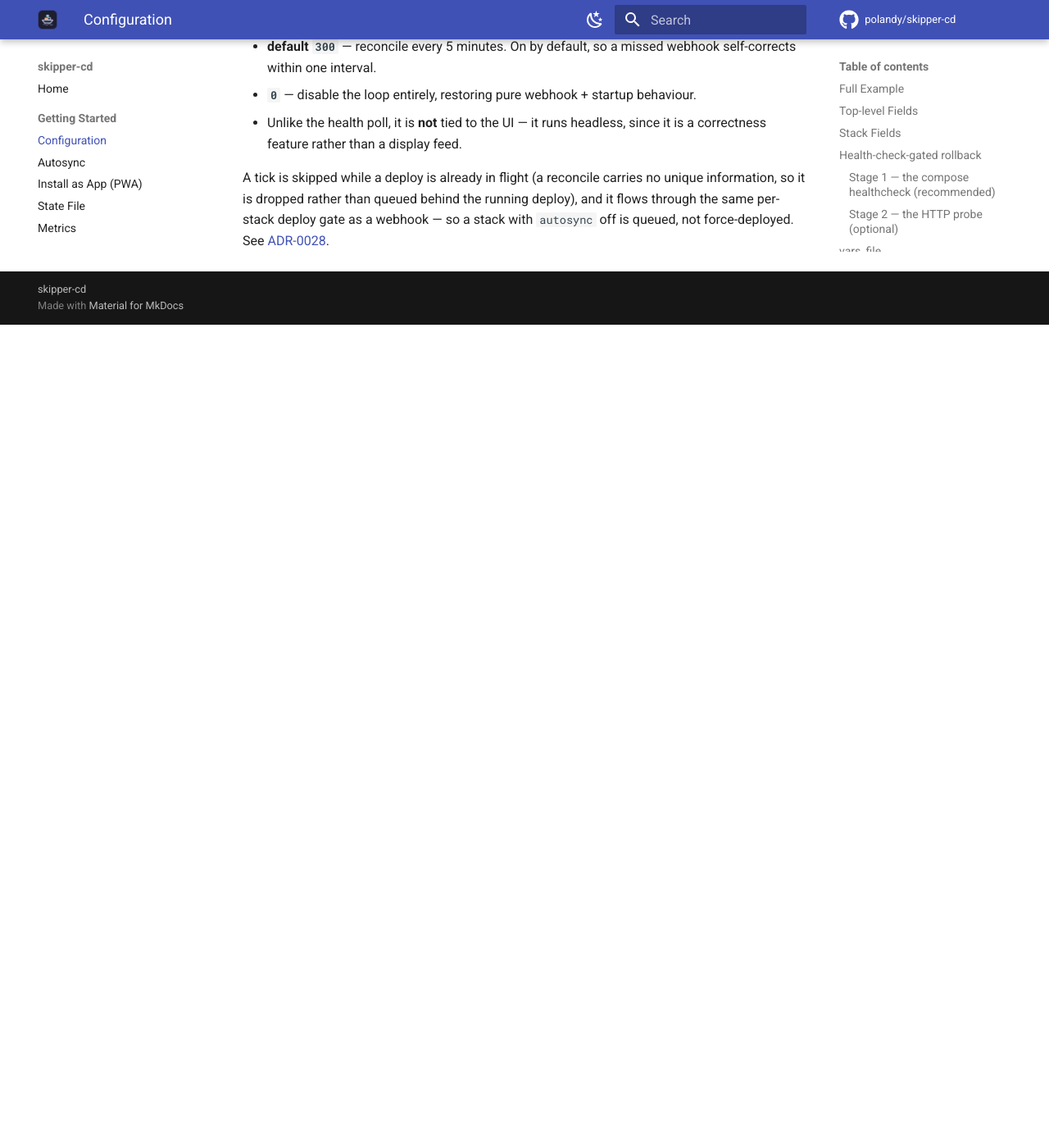
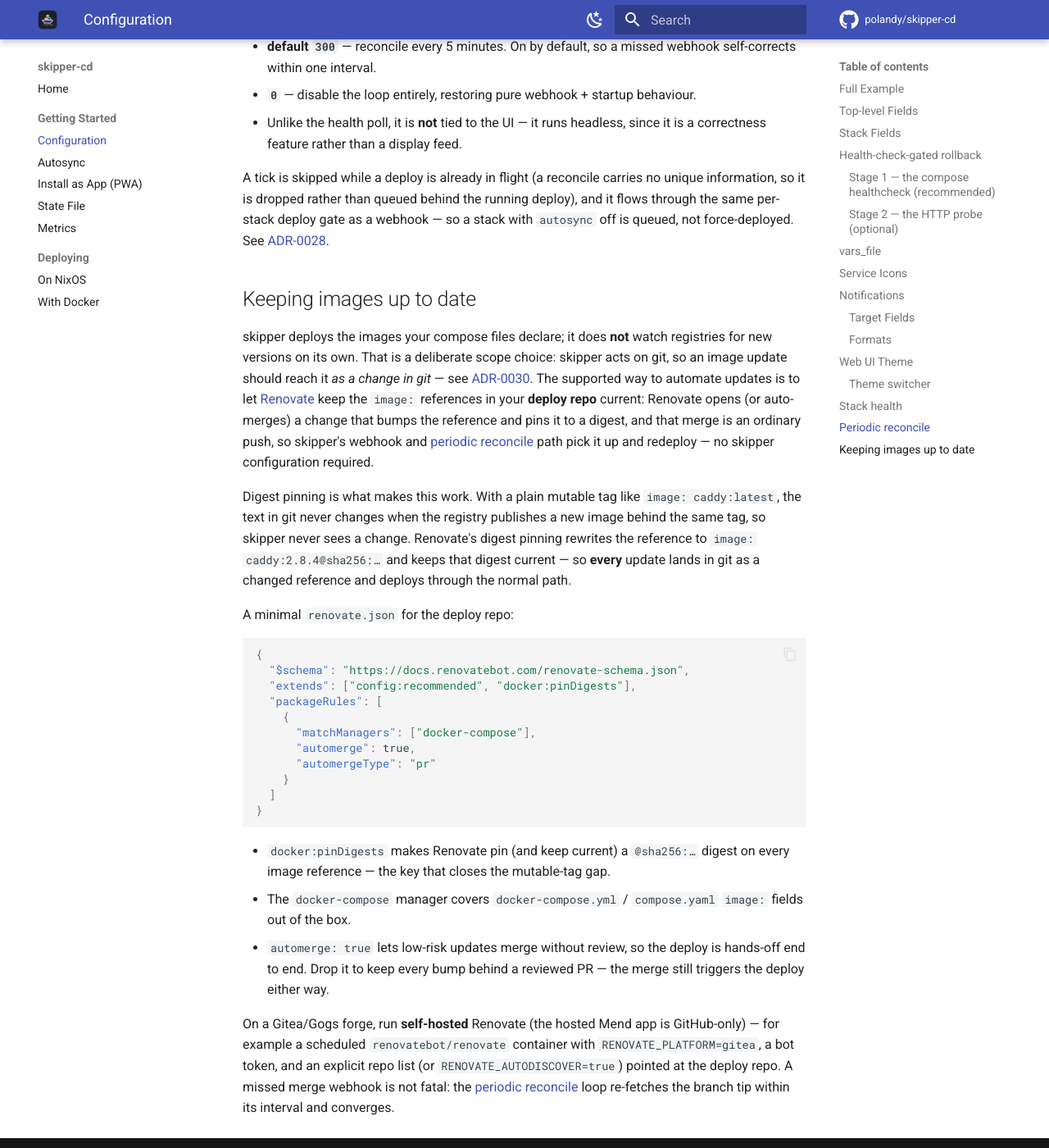
Before and after one commit to polandy/skipper-cd, an MkDocs documentation site: the page built from docs/configuration.md, in a window 1280 px wide and 1400 px high, scrolled down 12745 px. Shown: the whole window at 82% size. Built offline with MkDocs 1.6.1 and Material for MkDocs 9.7.7, drawn with Linux system fonts in a browser that asks for light colours; comment, search, counter and statistics services are not loaded; before the commit the page ends 13141 px from its top, so only the background shows below that.

Commit message:
docs: document image-update automation via Renovate
Move the "Keeping images up to date" section from the ADR-0030 appendix
into the published docs/configuration.md now that the ADR is accepted:
the renovate.json (docker:pinDigests), self-hosted Renovate for
Gitea/Gogs, and the digest-pinning rationale that closes the mutable-tag
gap. The ADR keeps a short pointer to the published section.

````diff
--- a/docs/configuration.md
+++ b/docs/configuration.md
@@ -308,3 +308,31 @@
 - Unlike the health poll, it is **not** tied to the UI — it runs headless, since it is a correctness feature rather than a display feed.
 
 A tick is skipped while a deploy is already in flight (a reconcile carries no unique information, so it is dropped rather than queued behind the running deploy), and it flows through the same per-stack deploy gate as a webhook — so a stack with `autosync` off is queued, not force-deployed. See [ADR-0028](https://github.com/polandy/skipper-cd/blob/main/dev-docs/adr/0028-periodic-reconcile-loop.md).
+
+## Keeping images up to date
+
+skipper deploys the images your compose files declare; it does **not** watch registries for new versions on its own. That is a deliberate scope choice: skipper acts on git, so an image update should reach it *as a change in git* — see [ADR-0030](https://github.com/polandy/skipper-cd/blob/main/dev-docs/adr/0030-image-update-automation.md). The supported way to automate updates is to let [Renovate](https://docs.renovatebot.com/) keep the `image:` references in your **deploy repo** current: Renovate opens (or auto-merges) a change that bumps the reference and pins it to a digest, and that merge is an ordinary push, so skipper's webhook and [periodic reconcile](#periodic-reconcile) path pick it up and redeploy — no skipper configuration required.
+
+Digest pinning is what makes this work. With a plain mutable tag like `image: caddy:latest`, the text in git never changes when the registry publishes a new image behind the same tag, so skipper never sees a change. Renovate's digest pinning rewrites the reference to `image: caddy:2.8.4@sha256:…` and keeps that digest current — so **every** update lands in git as a changed reference and deploys through the normal path.
+
+A minimal `renovate.json` for the deploy repo:
+
+```json
+{
+  "$schema": "https://docs.renovatebot.com/renovate-schema.json",
+  "extends": ["config:recommended", "docker:pinDigests"],
+  "packageRules": [
+    {
+      "matchManagers": ["docker-compose"],
+      "automerge": true,
+      "automergeType": "pr"
+    }
+  ]
+}
+```
+
+- `docker:pinDigests` makes Renovate pin (and keep current) a `@sha256:…` digest on every image reference — the key that closes the mutable-tag gap.
+- The `docker-compose` manager covers `docker-compose.yml` / `compose.yaml` `image:` fields out of the box.
+- `automerge: true` lets low-risk updates merge without review, so the deploy is hands-off end to end. Drop it to keep every bump behind a reviewed PR — the merge still triggers the deploy either way.
+
+On a Gitea/Gogs forge, run **self-hosted** Renovate (the hosted Mend app is GitHub-only) — for example a scheduled `renovatebot/renovate` container with `RENOVATE_PLATFORM=gitea`, a bot token, and an explicit repo list (or `RENOVATE_AUTODISCOVER=true`) pointed at the deploy repo. A missed merge webhook is not fatal: the [periodic reconcile](#periodic-reconcile) loop re-fetches the branch tip within its interval and converges.
````
Also changed, not shown: dev-docs/adr/0030-image-update-automation.md (+10 -72 lines).
